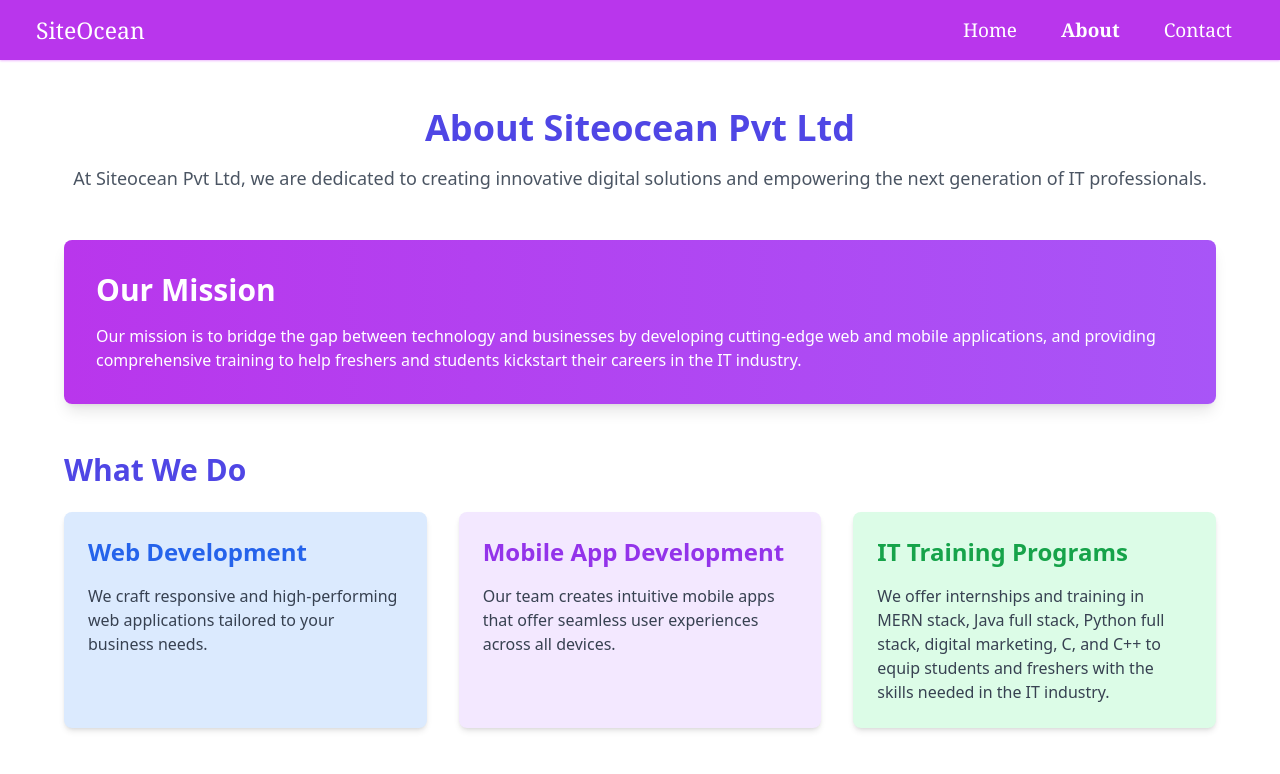
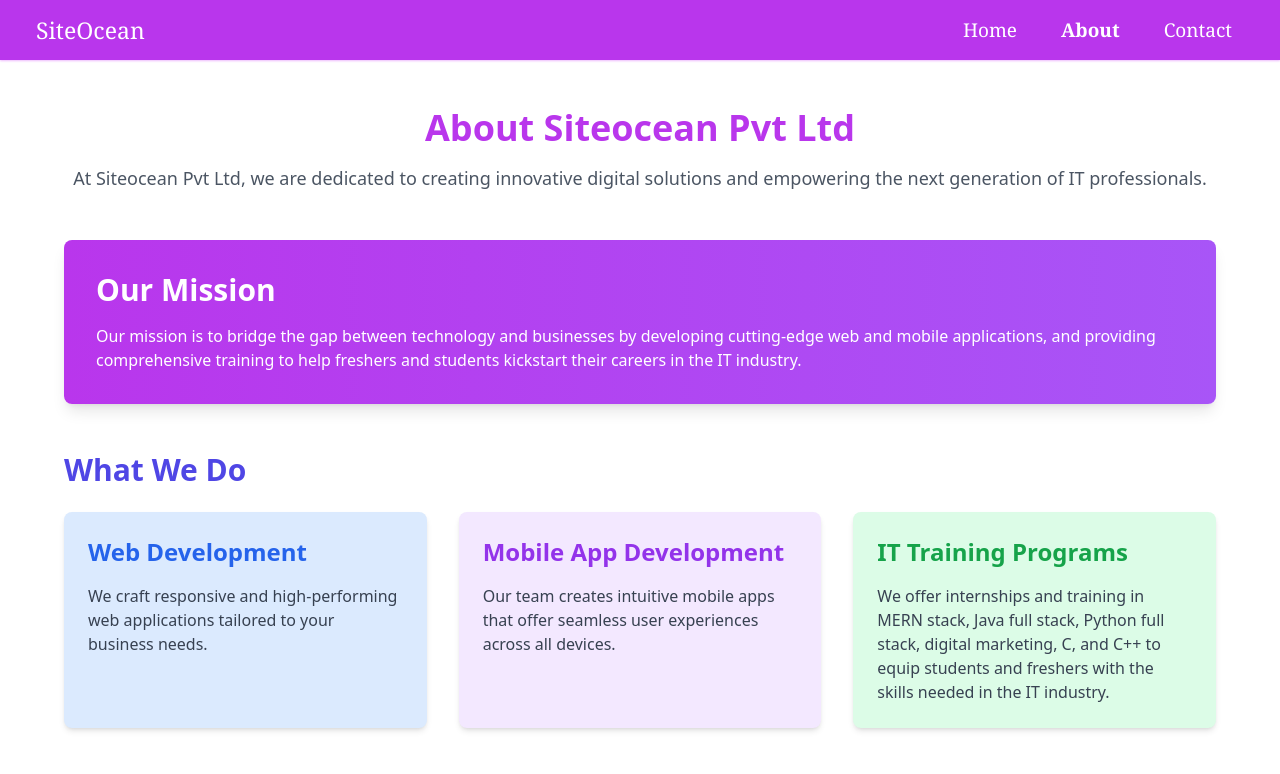
Before and after one commit to SiteOcean/SiteOceanWebsite, a Next.js app: page /Layouts/AboutPage in a window 1280 px wide. Shown: the top 774 px of the page. Built offline with nearby package versions, Linux system fonts and the light colour scheme.

Commit message:
new update

```diff
--- a/src/Components/AboutPageComp/Banner.jsx
+++ b/src/Components/AboutPageComp/Banner.jsx
@@ -5,7 +5,7 @@
     <div className="w-[100%] md:w-[90%] mx-auto py-12">
       {/* Introduction Section */}
       <section className="text-center mb-12">
-        <h1 className="text-4xl font-bold text-indigo-600">About Siteocean Pvt Ltd</h1>
+        <h1 className="text-2xl md:text-4xl font-bold text-[#b936ec]">About Siteocean Pvt Ltd</h1>
         <p className="text-lg mt-4 text-gray-600">
           At Siteocean Pvt Ltd, we are dedicated to creating innovative digital solutions and empowering the next generation of IT professionals.
         </p>
--- a/src/pages/Layouts/HomePage.jsx
+++ b/src/pages/Layouts/HomePage.jsx
@@ -10,7 +10,7 @@
 
     return (<div className="w-[100%] bg-white">
 
-         <NavBar/>
+         <NavBar />
          <div className="bg-gradient-to-r from-white via-slate-50 to-green-50">
          <Carousel/>
          <div className="w-[100%] md:w-[90%] mx-auto">
```
Also changed, not shown: 1 other file (tests, documents, lock files or other folders).
